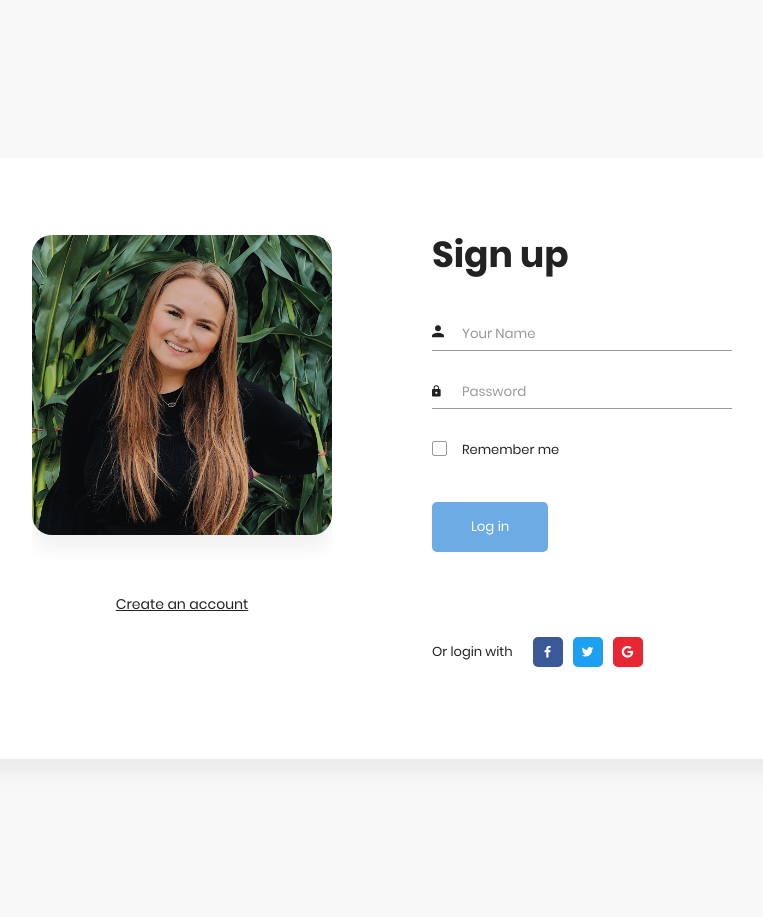
After one commit to DavidJDM/final-blog, a PHP site: page /views/sign-in.html in a window 1280 px wide. The commit adds this page. Shown: the whole page, without its empty margins (268-1031 px from the left). Run offline with PHP 8.4, Linux system fonts and the light colour scheme.

Commit message:
Fixed sign-in, register pages

```diff
--- a/css/style.css
+++ b/css/style.css
@@ -590,3 +590,14 @@ label.valid {
     margin-bottom: 10px; } }
 
 /*# sourceMappingURL=style.css.map */
+
+
+#sign-in-image {
+  box-shadow: 0px 15px 16.83px 0.17px rgba(0, 0, 0, 0.05);
+  border-radius: 20px;
+}
+
+#register-image {
+  box-shadow: 0px 15px 16.83px 0.17px rgba(0, 0, 0, 0.05);
+  border-radius: 20px;
+}
--- /dev/null
+++ b/views/sign-in.html
@@ -0,0 +1,65 @@
+<!DOCTYPE html>
+<html lang="en">
+<head>
+    <meta charset="UTF-8">
+    <meta name="viewport" content="width=device-width, initial-scale=1.0">
+    <meta http-equiv="X-UA-Compatible" content="ie=edge">
+    <title>Sign Up Form by Colorlib</title>
+
+    <!-- Font Icon -->
+    <link rel="stylesheet" href="fonts/material-icon/css/material-design-iconic-font.min.css">
+
+    <!-- Main css -->
+    <link rel="stylesheet" href="css/style.css">
+</head>
+<body>
+
+<div class="main">
+    <!-- Sign in  Form -->
+    <section class="sign-in">
+        <div class="container">
+            <div class="signin-content">
+                <div class="signin-image rounded-circle">
+                    <figure><img id="sign-in-image" src="img/hawaii-img/1-profile.JPG" alt="sing up image"></figure>
+                    <a href="register" class="signup-image-link">Create an account</a>
+                </div>
+
+                <div class="signin-form">
+                    <h2 class="form-title">Sign up</h2>
+                    <form method="POST" class="register-form" id="login-form">
+                        <div class="form-group">
+                            <label for="your_name"><i class="zmdi zmdi-account material-icons-name"></i></label>
+                            <input type="text" name="your_name" id="your_name" placeholder="Your Name"/>
+                        </div>
+                        <div class="form-group">
+                            <label for="your_pass"><i class="zmdi zmdi-lock"></i></label>
+                            <input type="password" name="your_pass" id="your_pass" placeholder="Password"/>
+                        </div>
+                        <div class="form-group">
+                            <input type="checkbox" name="remember-me" id="remember-me" class="agree-term" />
+                            <label for="remember-me" class="label-agree-term"><span><span></span></span>Remember me</label>
+                        </div>
+                        <div class="form-group form-button">
+                            <input type="submit" name="signin" id="signin" class="form-submit" value="Log in"/>
+                        </div>
+                    </form>
+                    <div class="social-login">
+                        <span class="social-label">Or login with</span>
+                        <ul class="socials">
+                            <li><a href="#"><i class="display-flex-center zmdi zmdi-facebook"></i></a></li>
+                            <li><a href="#"><i class="display-flex-center zmdi zmdi-twitter"></i></a></li>
+                            <li><a href="#"><i class="display-flex-center zmdi zmdi-google"></i></a></li>
+                        </ul>
+                    </div>
+                </div>
+            </div>
+        </div>
+    </section>
+
+</div>
+
+<!-- JS -->
+<script src="js/jquery/jquery-2.2.4.min.js"></script>
+<script src="js/main.js"></script>
+</body><!-- This templates was made by Colorlib (https://colorlib.com) -->
+</html>
```
Also changed, not shown: views/register.html (+2 -44 lines).
